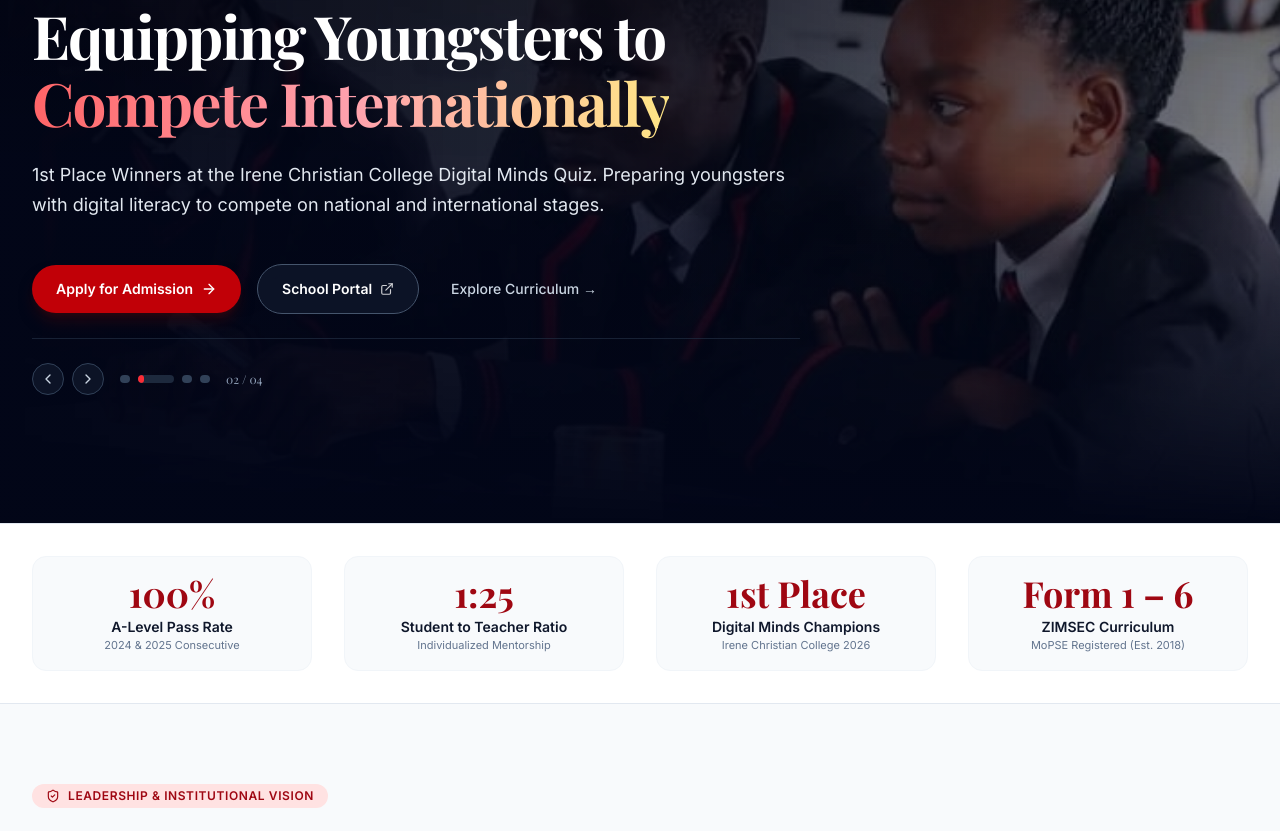
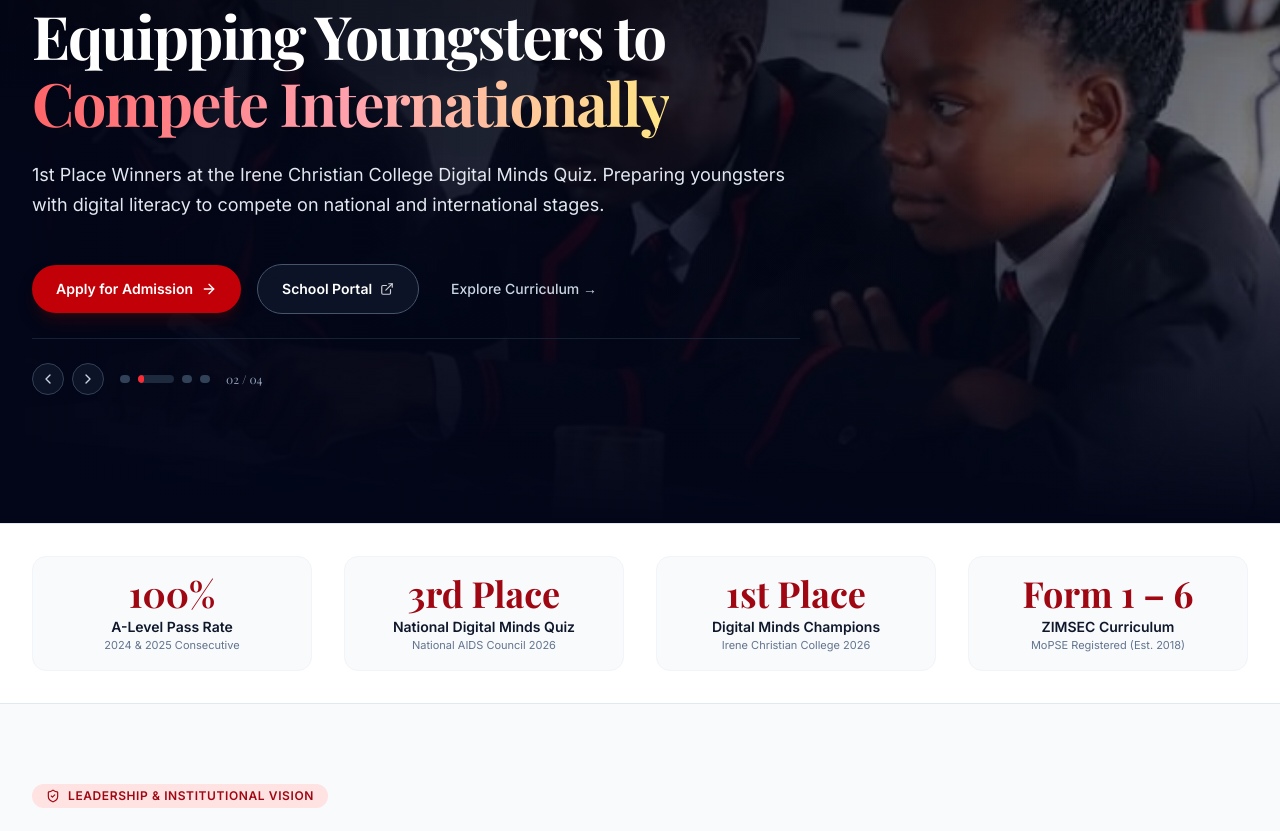
Before and after one commit to badcapitainn/cliff-international-school, a Next.js app: page / in a window 1280 px wide. Shown: the part 302-1133 px from the top of the page. Built offline with nearby package versions, Linux system fonts and the light colour scheme; a web font is replaced by a local one.

Commit message:
feat: Update stats in HomePage to reflect recent achievements and events

```diff
--- a/src/app/page.tsx
+++ b/src/app/page.tsx
@@ -61,12 +61,12 @@ export default function HomePage() {
 
             <StaggerItem className="flex flex-col items-center text-center p-4 rounded-xl bg-slate-50 border border-slate-100">
               <span className="font-serif text-3xl sm:text-4xl font-bold text-red-800">
-                1:25
+                3rd Place
               </span>
               <span className="mt-1 text-xs sm:text-sm font-semibold text-slate-900">
-                Student to Teacher Ratio
+                National Digital Minds Quiz
               </span>
-              <span className="text-[11px] text-slate-500">Individualized Mentorship</span>
+              <span className="text-[11px] text-slate-500"> National AIDS Council 2026</span>
             </StaggerItem>
 
             <StaggerItem className="flex flex-col items-center text-center p-4 rounded-xl bg-slate-50 border border-slate-100">
```
